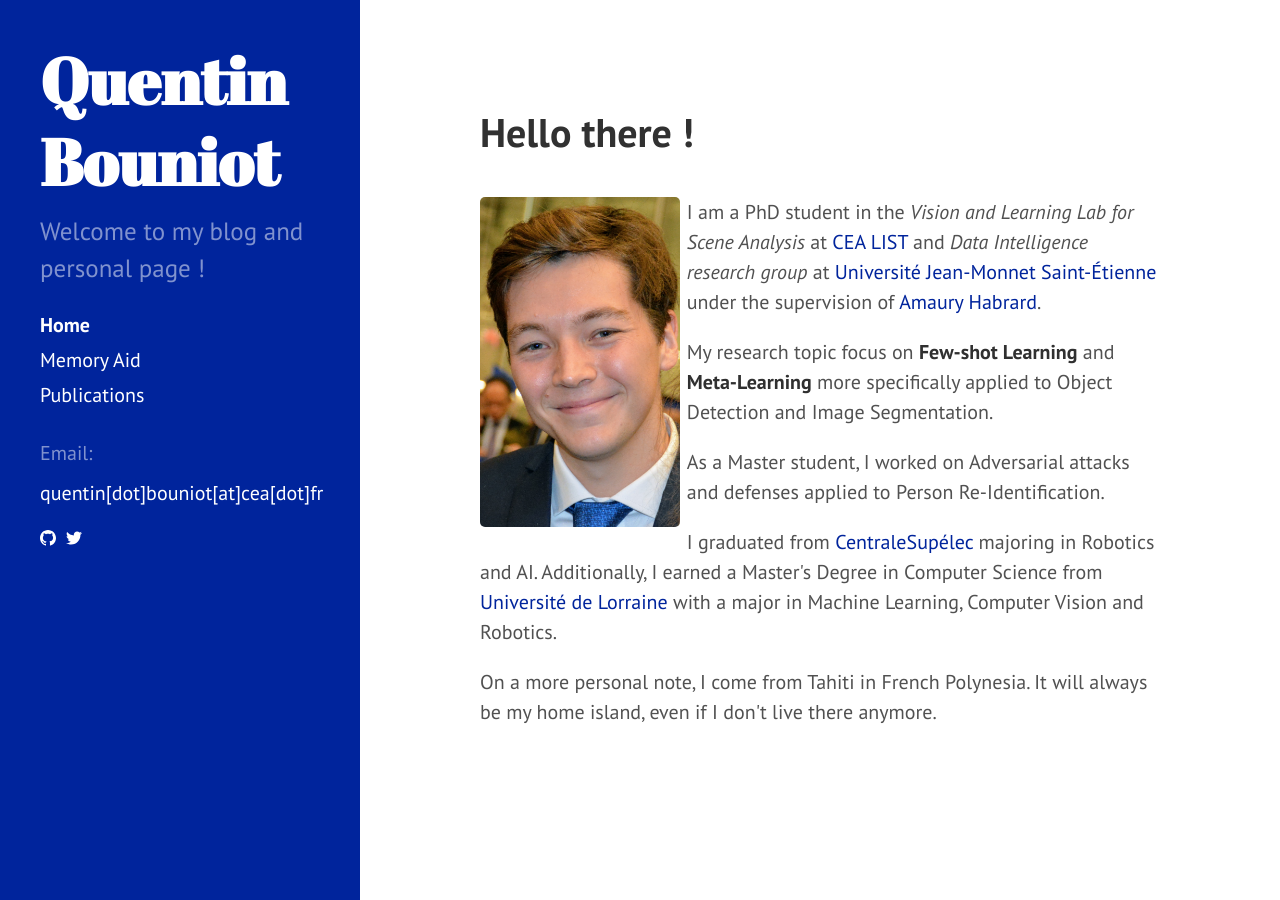
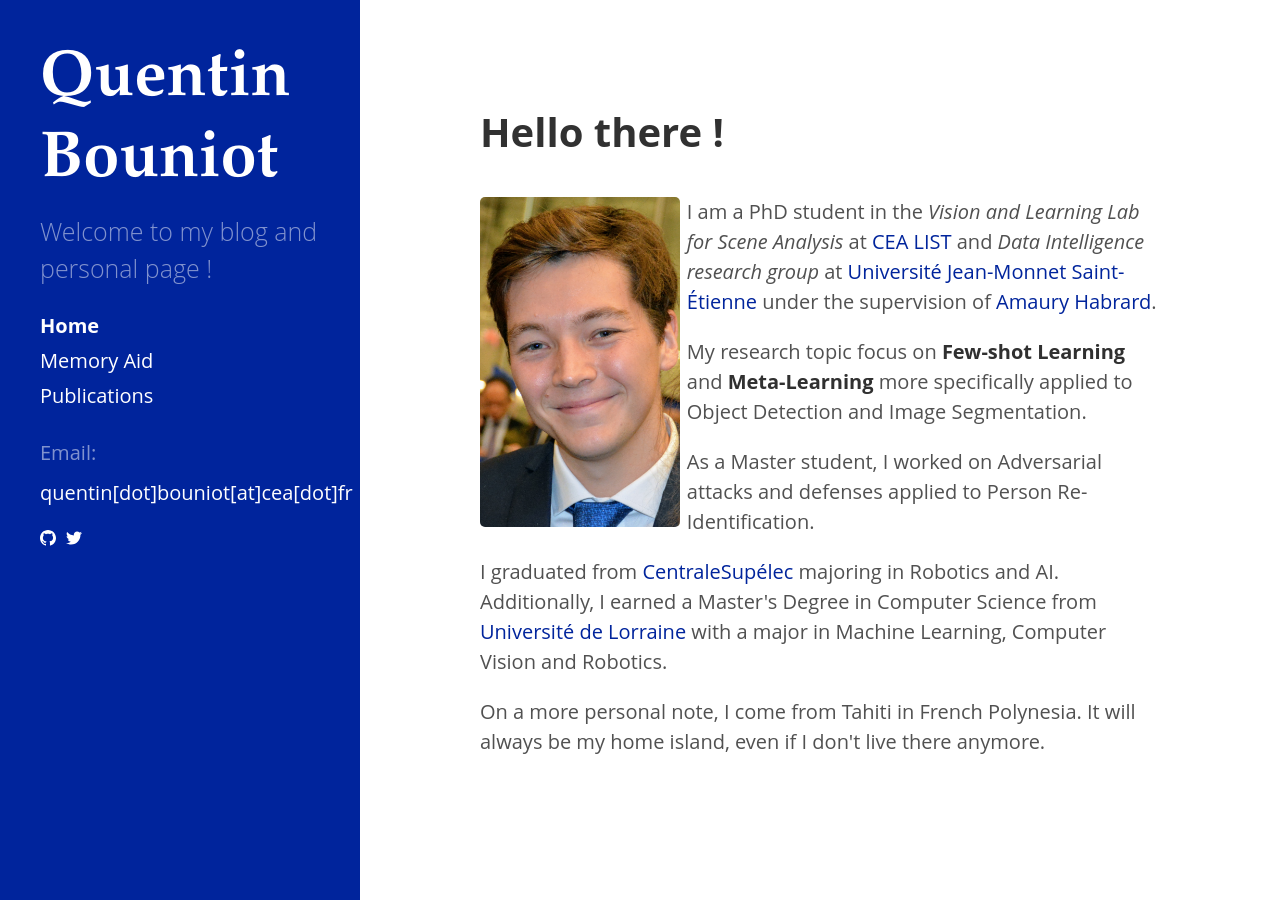
Before and after one commit to qbouniot/qbouniot-old.github.io, a Jekyll site: the page built from index.html, in a window 1280 px wide. Built offline with Jekyll 4.4.1, drawn with Linux system fonts in a browser that asks for light colours; the list of posts is cut into pages by our own code.

Commit message:
change of fonts

```diff
--- a/Gemfile
+++ b/Gemfile
@@ -31,3 +31,5 @@ end
 gem "wdm", "~> 0.1.1", :install_if => Gem.win_platform?
 
 gem "faraday", "< 1.0"
+
+gem "kramdown", ">= 2.3.0"
--- a/assets/css/hyde.css
+++ b/assets/css/hyde.css
@@ -32,7 +32,7 @@
  */
 
 html {
-  font-family: "PT Sans", Helvetica, Arial, sans-serif;
+  font-family: "Open Sans";
 }
 @media (min-width: 48em) {
   html {
@@ -79,7 +79,7 @@ html {
 .sidebar-about h1 {
   color: #fff;
   margin-top: 0;
-  font-family: "Abril Fatface", serif;
+  font-family: Palatino;
   font-size: 3.25rem;
 }
 
```
Also changed, not shown: Gemfile.lock.
